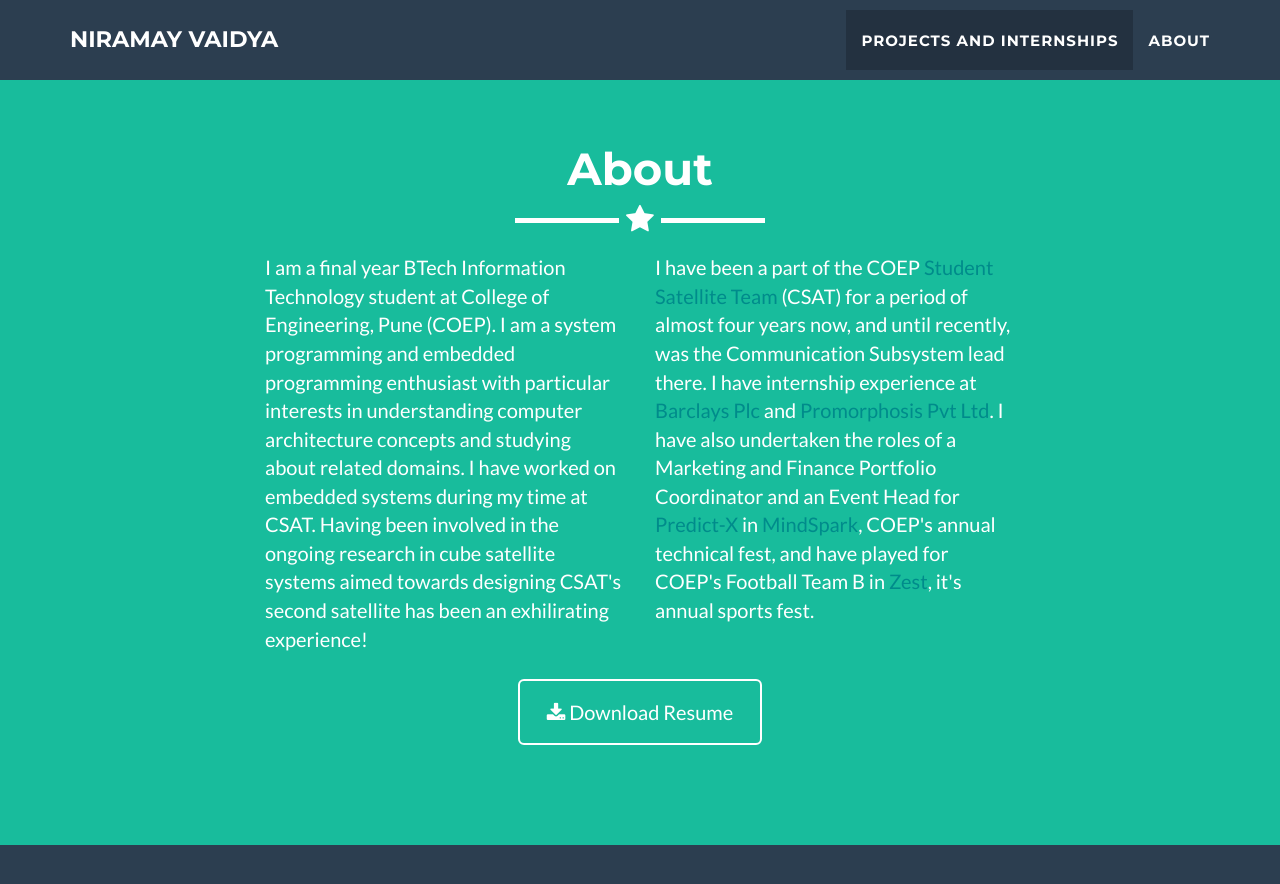
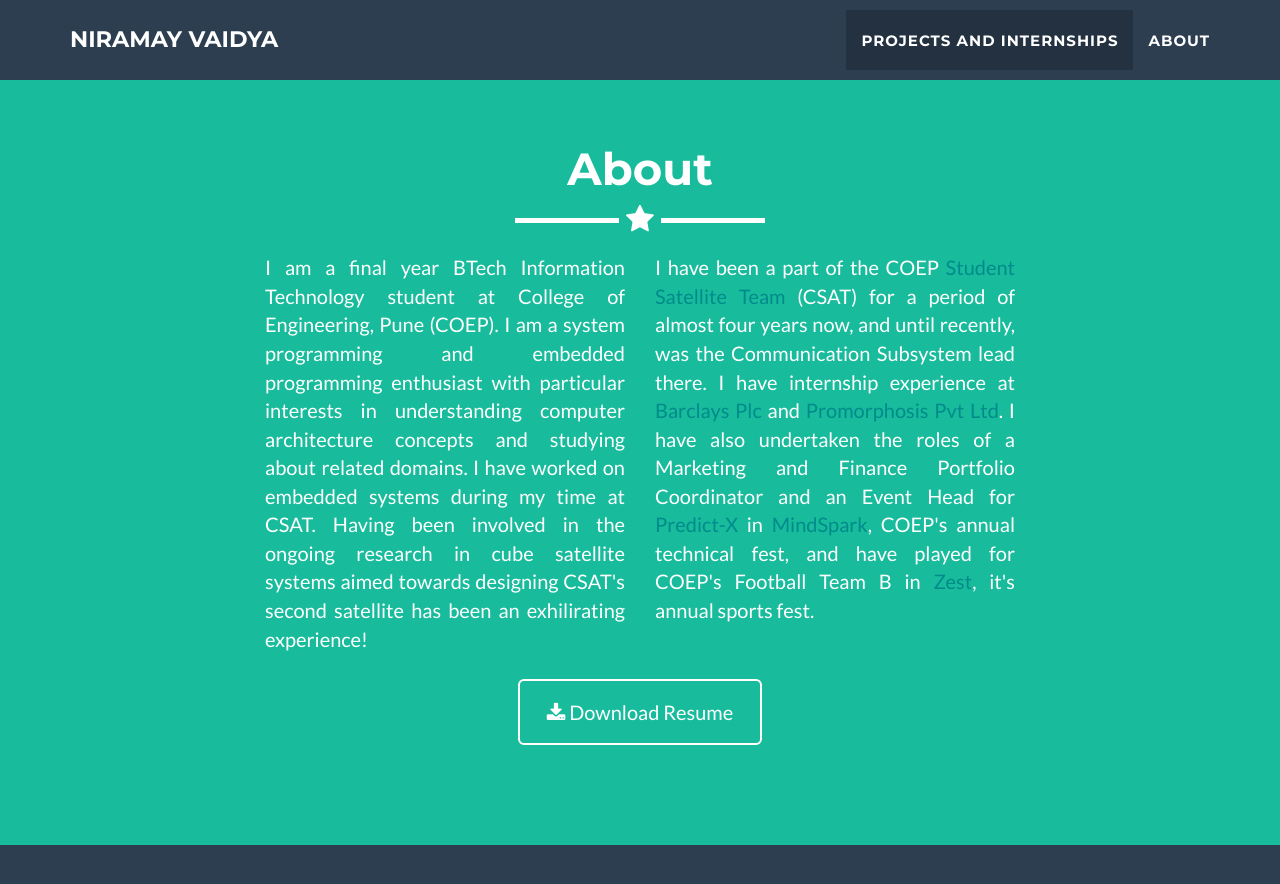
Before and after one commit to NiramayVaidya/NiramayVaidya.github.io, a Jekyll site: the page built from _posts/2020-01-01-project-7.markdown, in a window 1280 px wide and 900 px high, scrolled down 1930 px. Shown: the top 884 px of the window. Built offline with Jekyll 4.4.1, drawn with Linux system fonts in a browser that asks for light colours.

Commit message:
Justified the content in the About section

```diff
--- a/_includes/about.html
+++ b/_includes/about.html
@@ -9,10 +9,10 @@
             </div>
             <div class="row">
                 <div class="col-lg-4 col-lg-offset-2">
-                    <p>I am a final year BTech Information Technology student at College of Engineering, Pune (COEP). I am a system programming and embedded programming enthusiast with particular interests in understanding computer architecture concepts and studying about related domains. I have worked on embedded systems during my time at CSAT. Having been involved in the ongoing research in cube satellite systems aimed towards designing CSAT's second satellite has been an exhilirating experience!</p>
+                    <p style="text-align: justify;">I am a final year BTech Information Technology student at College of Engineering, Pune (COEP). I am a system programming and embedded programming enthusiast with particular interests in understanding computer architecture concepts and studying about related domains. I have worked on embedded systems during my time at CSAT. Having been involved in the ongoing research in cube satellite systems aimed towards designing CSAT's second satellite has been an exhilirating experience!</p>
                 </div>
                 <div class="col-lg-4">
-                    <p> I have been a part of the COEP <a href="https://www.coep.org.in/csat/" style="color:darkcyan;">Student Satellite Team </a> (CSAT) for a period of almost four years now, and until recently, was the Communication Subsystem lead there. I have internship experience at <a href="https://www.barclays.in/global-service-centre/btci/" style="color:darkcyan;">Barclays Plc</a> and <a href="https://www.promorphosis.com/" style="color:darkcyan;">Promorphosis Pvt Ltd</a>. I have also undertaken the roles of a Marketing and Finance Portfolio Coordinator and an Event Head for <a href="https://www.kaggle.com/c/predict-x-problem-1" style="color:darkcyan;">Predict-X</a> in <a href="https://www.coep.org.in/campus_festivals/mindspark" style="color:darkcyan;">MindSpark</a>, COEP's annual technical fest, and have played for COEP's Football Team B in <a href="https://www.coep.org.in/campus_festivals/zest" style="color:darkcyan;">Zest</a>, it's annual sports fest.</p>
+                    <p style="text-align: justify;"> I have been a part of the COEP <a href="https://www.coep.org.in/csat/" style="color:darkcyan;">Student Satellite Team </a> (CSAT) for a period of almost four years now, and until recently, was the Communication Subsystem lead there. I have internship experience at <a href="https://www.barclays.in/global-service-centre/btci/" style="color:darkcyan;">Barclays Plc</a> and <a href="https://www.promorphosis.com/" style="color:darkcyan;">Promorphosis Pvt Ltd</a>. I have also undertaken the roles of a Marketing and Finance Portfolio Coordinator and an Event Head for <a href="https://www.kaggle.com/c/predict-x-problem-1" style="color:darkcyan;">Predict-X</a> in <a href="https://www.coep.org.in/campus_festivals/mindspark" style="color:darkcyan;">MindSpark</a>, COEP's annual technical fest, and have played for COEP's Football Team B in <a href="https://www.coep.org.in/campus_festivals/zest" style="color:darkcyan;">Zest</a>, it's annual sports fest.</p>
                 </div>
                 <!--div class="col-lg-8 col-lg-offset-2 text-center">
                     <p>Being involved in the ongoing research in<br>cube satellite systems aimed towards<br>designing CSAT's second satellite<br>has been an exhilirating experience!</p>
```
Also changed, not shown: 6 other files.
